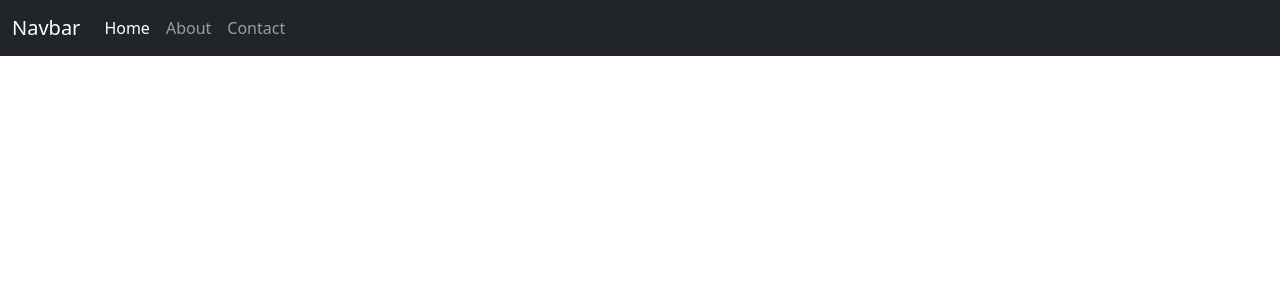
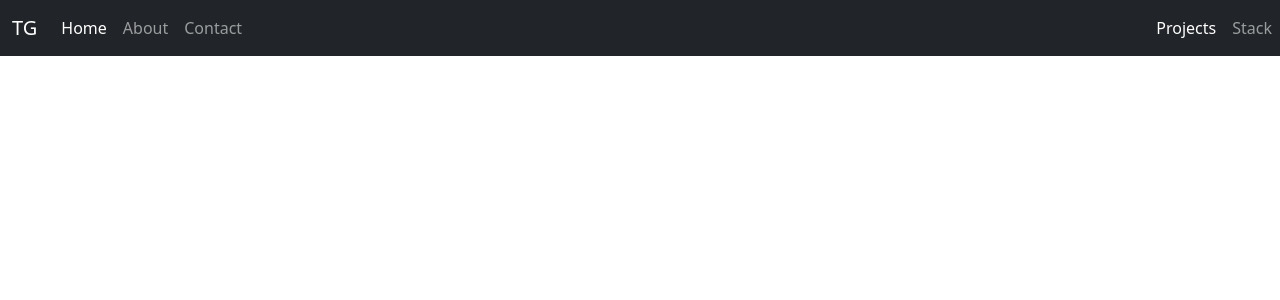
Before and after one commit to nephisto1954/tanguy.chennaux, a Flask app: page /about in a window 1280 px wide. Shown: the top 300 px of the page. Run offline with Flask 2, Linux system fonts and the light colour scheme.

Commit message:
changed navbar

```diff
--- a/src/templates/components/navbar.html
+++ b/src/templates/components/navbar.html
@@ -1,6 +1,6 @@
 <nav class="navbar navbar-expand-lg navbar-dark bg-dark">
     <div class="container-fluid">
-    <a class="navbar-brand" href="#">Navbar</a>
+        <a class="navbar-brand" href="/">TG</a>
         <button class="navbar-toggler" type="button" data-toggle="collapse" data-target="#navbarNavAltMarkup" aria-controls="navbarNavAltMarkup" aria-expanded="false" aria-label="Toggle navigation">
             <span class="navbar-toggler-icon"></span>
         </button>
@@ -12,4 +12,12 @@
             </div>
         </div>
     </div>
+    <ul class="navbar-nav justify-content-end">
+        <li class="nav-item">
+          <a class="nav-link active" aria-current="page" href="#">Projects</a>
+        </li>
+        <li class="nav-item">
+          <a class="nav-link" href="#">Stack</a>
+        </li>
+      </ul>
 </nav>
```
Lines whose indentation alone changed are shown as unchanged.
